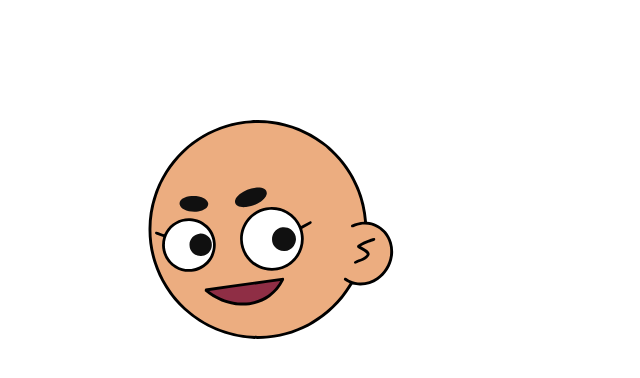
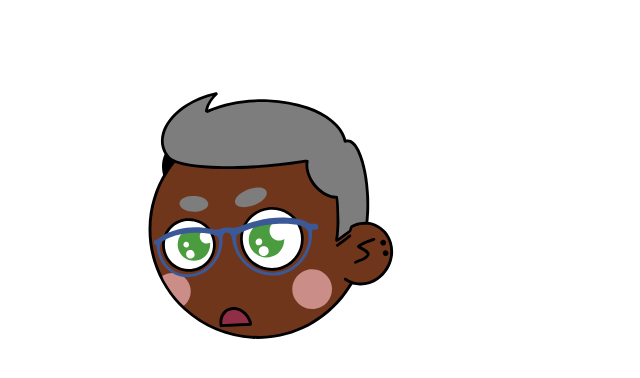
Before and after one commit to YnaOjeda/vue-adventurer, a Vue app: page / in a window 1280 px wide. Shown: the top 378 px of the page, without its empty margins (0-640 px from the left). Built offline with nearby package versions, Linux system fonts and the light colour scheme.

Commit message:
feat: add full example of Adventurer

```diff
--- a/src/App.vue
+++ b/src/App.vue
@@ -1,11 +1,58 @@
 <template>
   <body>
-    <Adventurer :size="500" :brows="{ variant: 'brow-1' }" />
+    <Adventurer
+      :size="500"
+      :face="face"
+      :marking="marking"
+      :mouth="mouth"
+      :eyes="eyes"
+      :brows="brows"
+      :glasses="glasses"
+      :earrings="earrings"
+      :hair="hair"
+    />
   </body>
 </template>
 
 <script setup lang="ts">
+import { ref } from 'vue';
 import Adventurer from './components/Adventurer.vue';
+import { AdventurerProps } from './constants/features';
+import {
+  SkinColor,
+  EyeColor,
+  HairColor,
+  EyeGlassesColor,
+} from './constants/colors';
+
+const face = ref<AdventurerProps['face']>({
+  color: SkinColor['skin-tone-2'],
+});
+const marking = ref<AdventurerProps['marking']>({
+  variant: 'marking-1',
+});
+const mouth = ref<AdventurerProps['mouth']>({
+  variant: 'mouth-30',
+});
+const eyes = ref<AdventurerProps['eyes']>({
+  variant: 'eye-7',
+  color: EyeColor['eye-green-1'],
+});
+const brows = ref<AdventurerProps['brows']>({
+  variant: 'brow-1',
+  color: HairColor['hair-grey-1'],
+});
+const glasses = ref<AdventurerProps['glasses']>({
+  variant: 'glasses-4',
+  color: EyeGlassesColor['glasses-blue-1'],
+});
+const earrings = ref<AdventurerProps['earrings']>({
+  variant: 'earring-2',
+});
+const hair = ref<AdventurerProps['hair']>({
+  variant: 'hair-37',
+  color: HairColor['hair-grey-1'],
+});
 </script>
 
 <style scoped></style>
```
